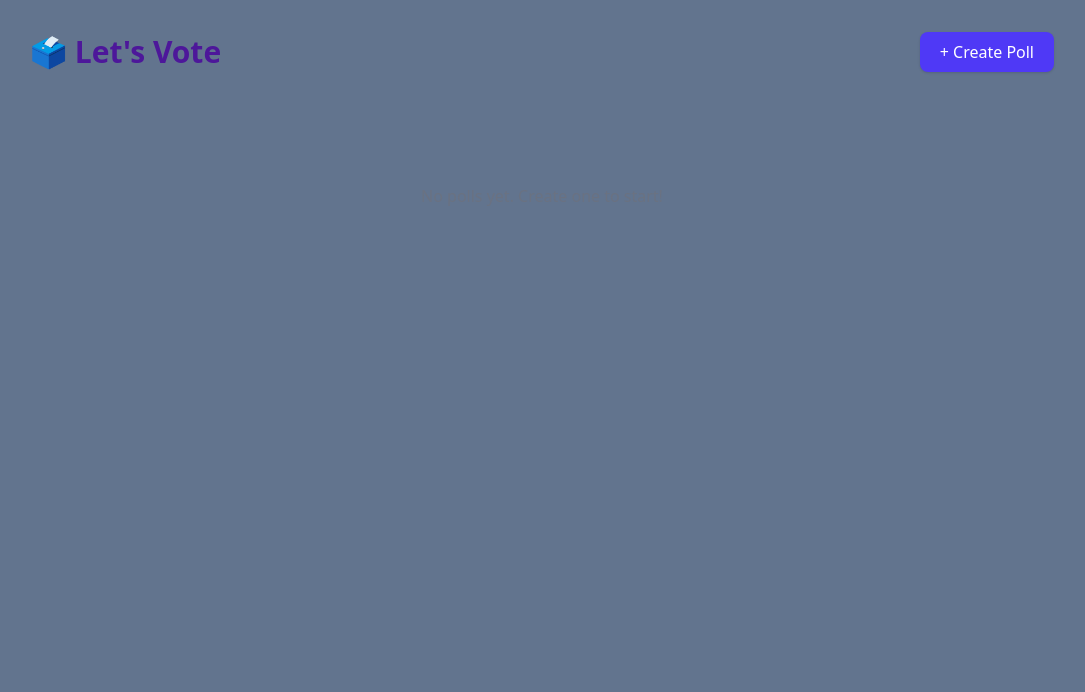
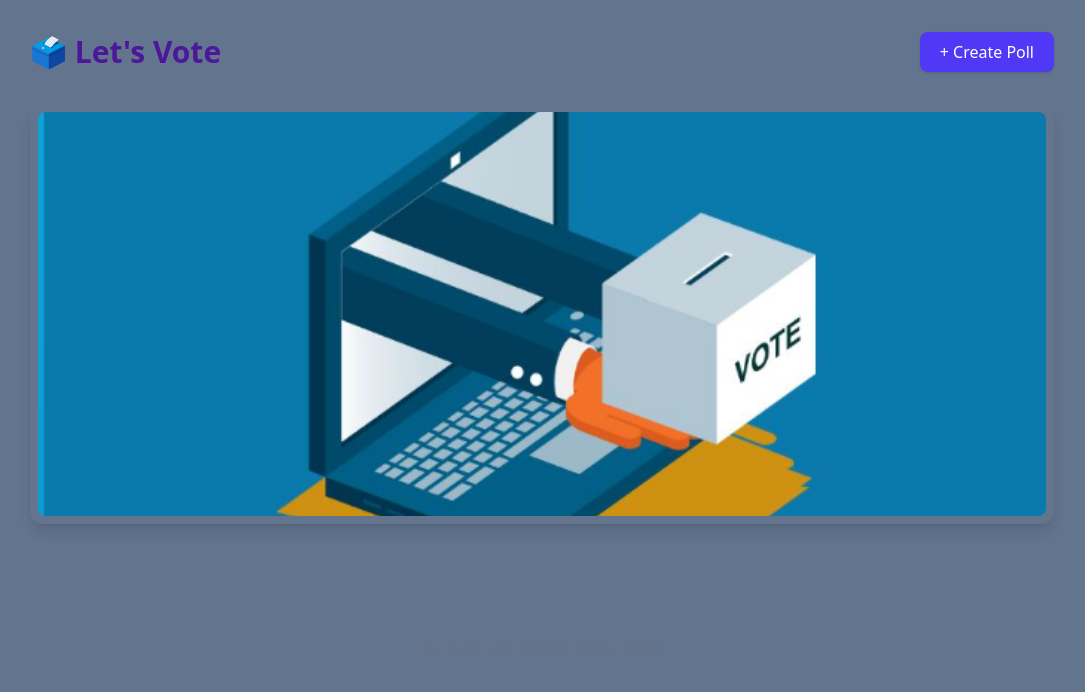
Before and after one commit to leeladiv/VotingApp, a Vue app in the folder voting-app/: page / in a window 1280 px wide. Shown: the top 692 px of the page, without its empty margins (98-1183 px from the left). Built offline with nearby package versions, Linux system fonts and the light colour scheme.

Commit message:
added img

```diff
--- a/voting-app/src/App.vue
+++ b/voting-app/src/App.vue
@@ -37,6 +37,13 @@ const statusColors = (s) => ({
           <button @click="showModal = true" class="bg-indigo-600 text-white px-5 py-2 rounded-lg hover:bg-indigo-700 font-medium shadow">+ Create Poll</button>
         </div>
 
+                <!-- Centralized Image Section -->
+        <div class="flex flex-col items-center justify-center mb-8">
+          <div class="w-full h-105 overflow-hidden rounded-xl shadow-lg p-2">
+             <img src="/voting.png" alt="Voting Image" class="w-full h-full object-cover rounded-lg" />
+          </div>
+        </div>
+
         <div class="grid md:grid-cols-2 lg:grid-cols-3 gap-6">
           <div v-for="poll in polls" :key="poll.id" class="bg-white p-6 rounded-xl shadow border hover:shadow-lg transition">
             <span :class="['text-xs font-bold px-2 py-1 rounded-full', statusColors(getPollStatus(poll))]">{{ getPollStatus(poll) }}</span>
@@ -52,6 +59,7 @@ const statusColors = (s) => ({
       <PollManager v-else :poll="selectedPoll" @back="view = 'list'" />
 
     </div>
+
 
     <!-- Create Modal -->
     <div v-if="showModal" class="fixed inset-0 bg-black/50 flex items-center justify-center p-4 backdrop-blur-sm z-50">
```
Also changed, not shown: voting-app/public/voting.png (added).
